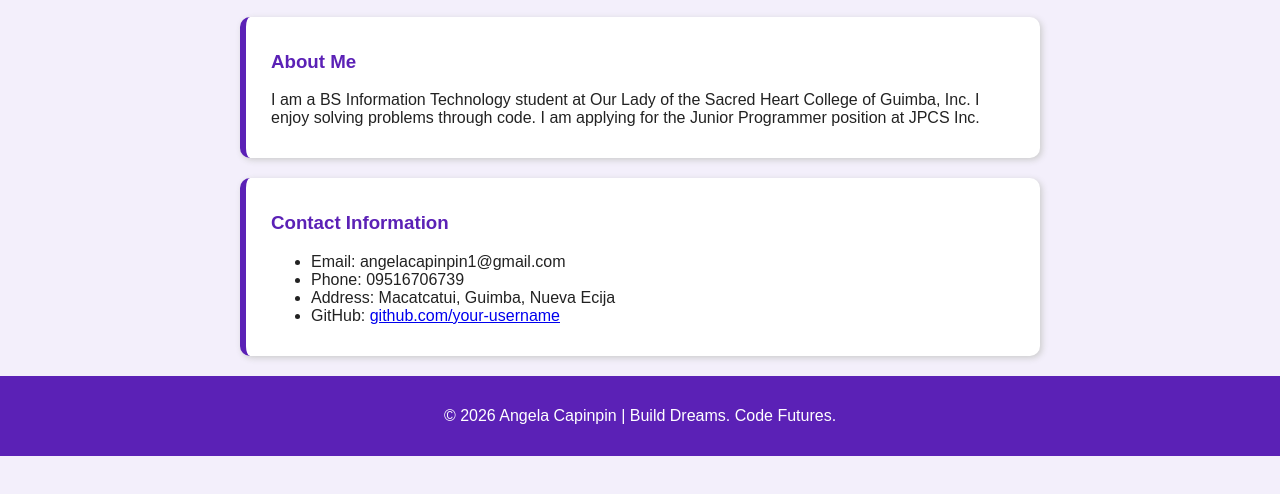
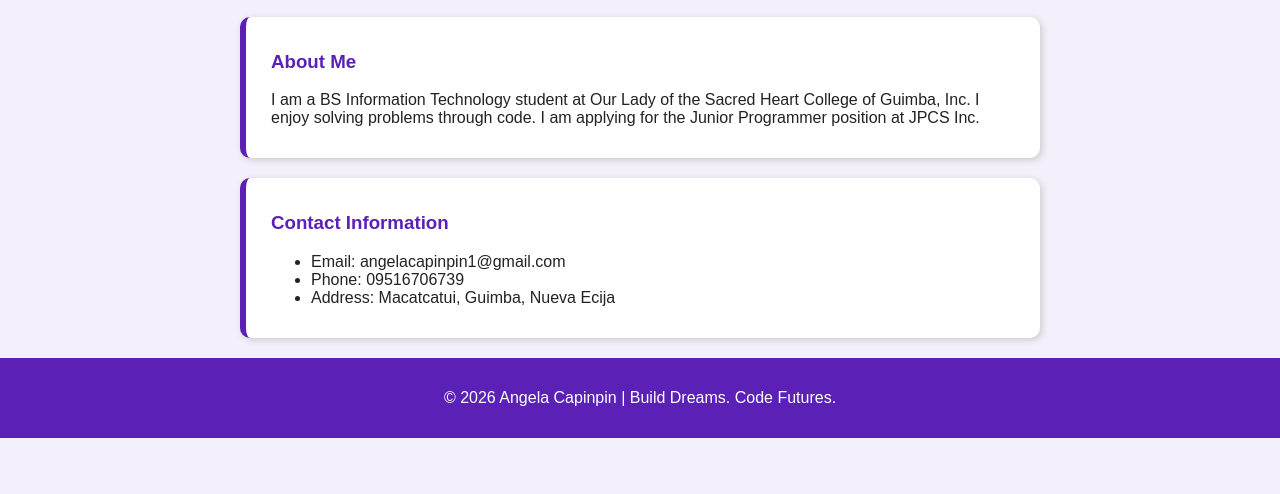
Before and after one commit to angelacapinpin1-blip/my_portfolio, a plain HTML site: page index.html in a window 1280 px wide. Shown: the part 272-766 px from the top of the page. Drawn offline with Linux system fonts and the light colour scheme.

Commit message:
Update index.html

```diff
--- a/index.html
+++ b/index.html
@@ -34,7 +34,6 @@
         <li>Email: angelacapinpin1@gmail.com</li>
         <li>Phone: 09516706739</li>
         <li>Address: Macatcatui, Guimba, Nueva Ecija</li>
-        <li>GitHub: <a href="https://github.com/your-username">github.com/your-username</a></li>
       </ul>
     </div>
   </main>
```
